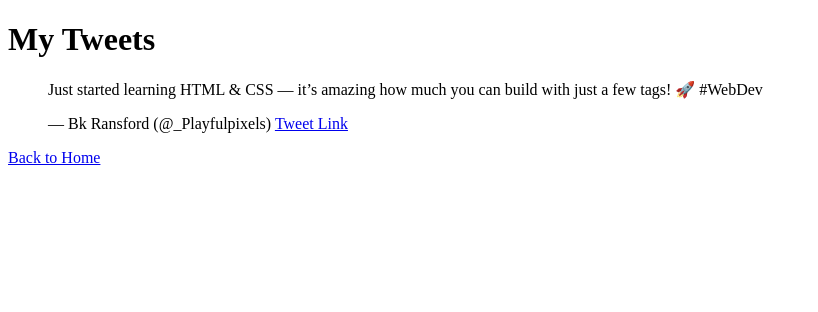
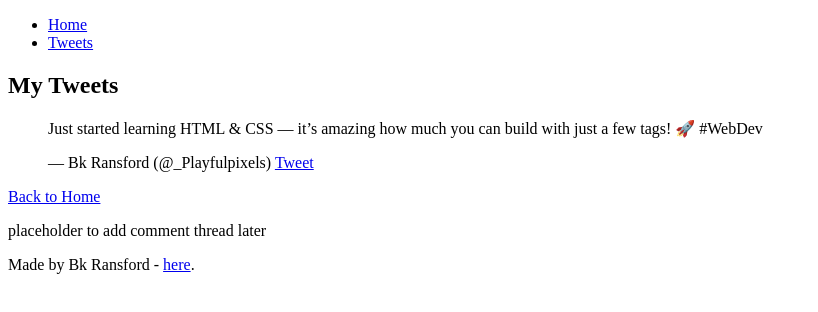
Before and after one commit to BkRansford-ux/My_First_Portfolio, a plain HTML site: page html_basic/tweets.html in a window 1280 px wide. Shown: the whole page, without its empty margins (0-818 px from the left). Drawn offline with Linux system fonts and the light colour scheme.

Commit message:
Apply consistent structure to index.html and tweets.html

```diff
--- a/html_basic/tweets.html
+++ b/html_basic/tweets.html
@@ -5,17 +5,27 @@
     <title>My Tweets</title>
 </head>
 <body>
+    <header>
+        <ul>
+            <li><a href="index.html">Home</a></li>
+            <li><a href="tweets.html">Tweets</a></li>
+        </ul>
+    </header>
+    <main>
+        <article>
             <h1>My Tweets</h1>
-
-    <!-- Embedded Tweet -->
             <blockquote class="twitter-tweet">
                 <p lang="en" dir="ltr">Just started learning HTML & CSS — it’s amazing how much you can build with just a few tags! 🚀 #WebDev</p>
                 &mdash; Bk Ransford (@_Playfulpixels)
-        <a href="https://x.com/_Playfulpixels?s=09">Tweet Link</a>
+                <a href="https://x.com/_Playfulpixels?s=09">Tweet</a>
             </blockquote>
             <script async src="https://platform.twitter.com/widgets.js" charset="utf-8"></script>
-
-    <!-- Link to go back to homepage -->
             <p><a href="index.html">Back to Home</a></p>
+        </article>
+        <aside>
+            <p>placeholder to add comment thread later</p>
+        </aside>
+    </main>
+    <footer><p>Made by Bk Ransford - <a href="https://github.com/BkRansford-ux" target="_blank">here</a>.</p></footer>
 </body>
 </html>
```
Also changed, not shown: html_basic/index.html (+14 -4 lines). Lines whose indentation alone changed are shown as unchanged.
